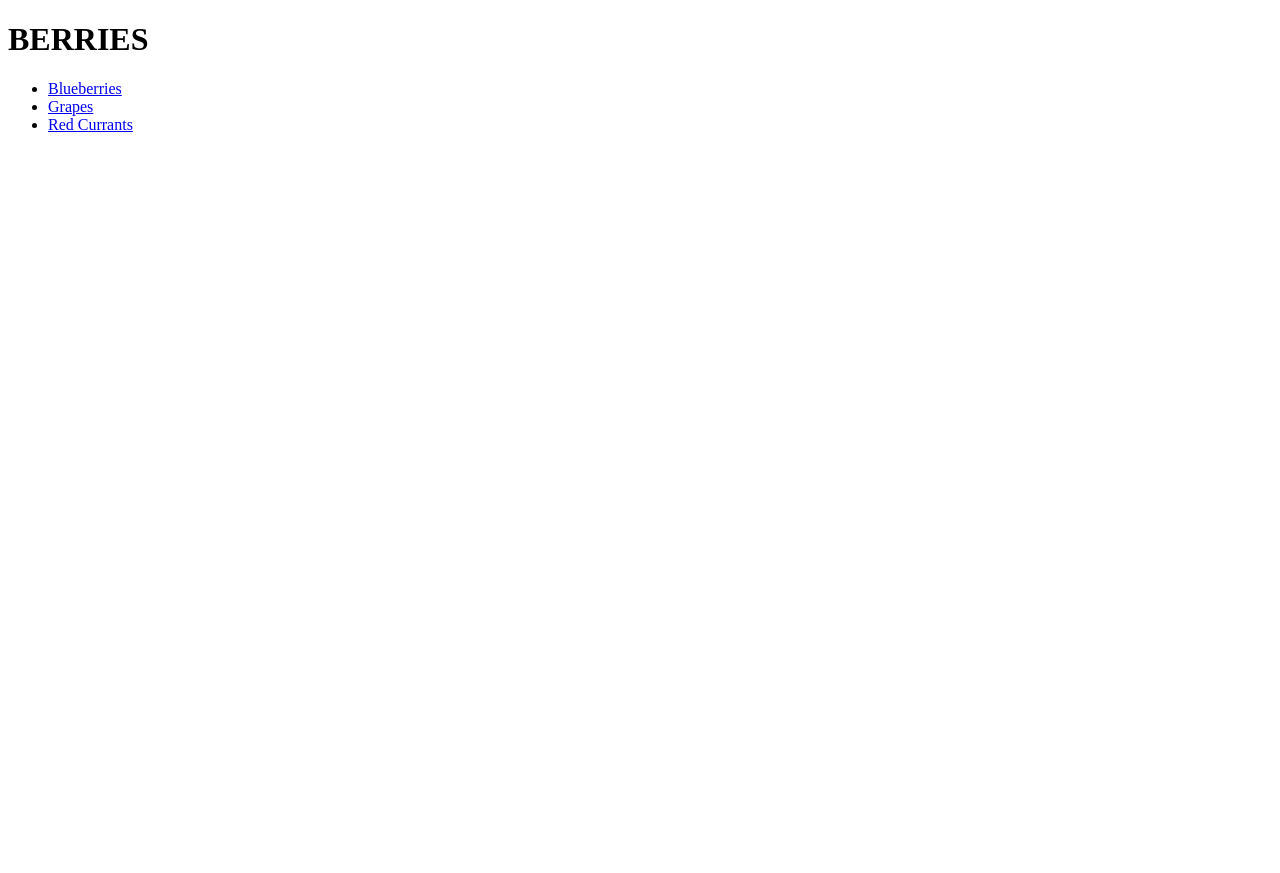
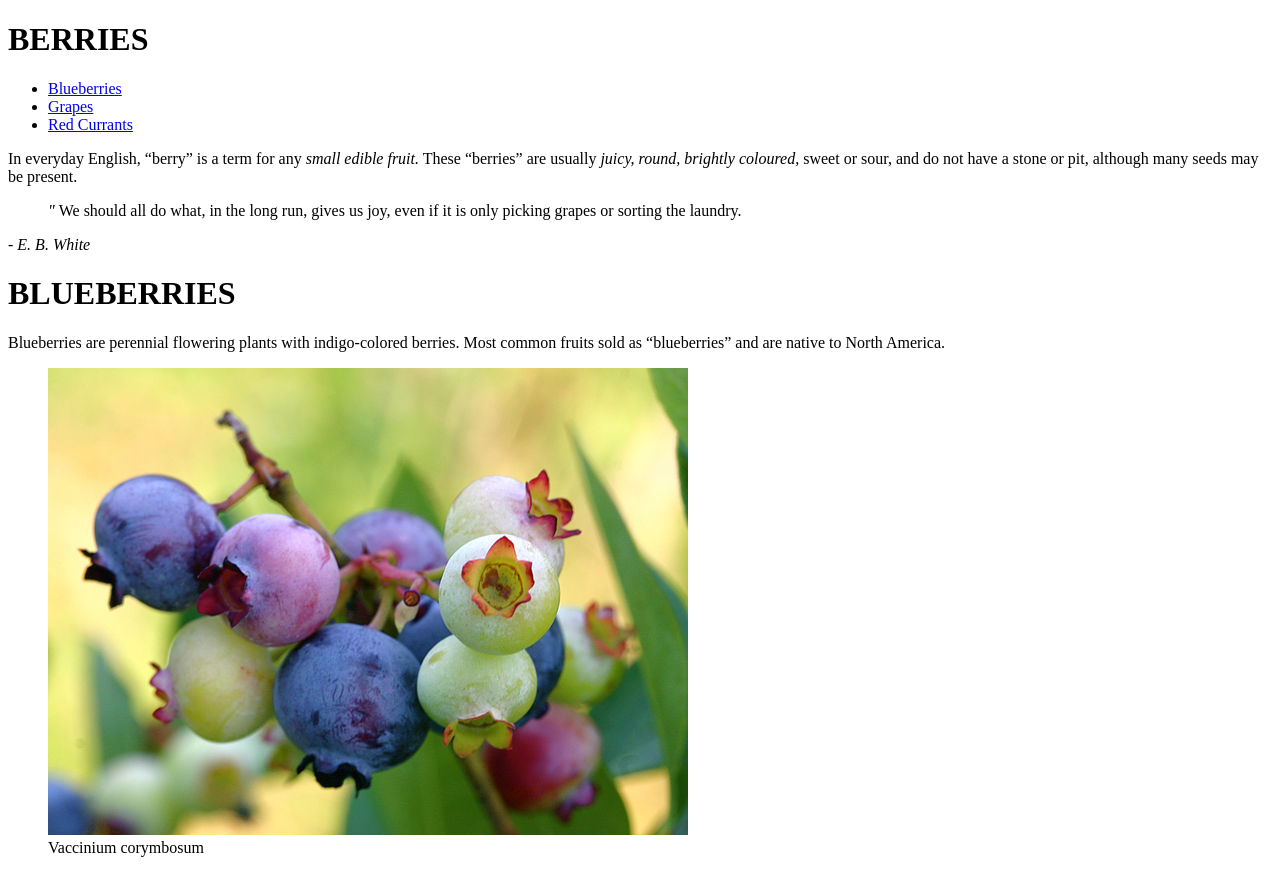
Before and after one commit to shannonhawn/project-1, a plain HTML site: page index.html in a window 1280 px wide. Before the commit the page ends 800 px from the top, so only its background shows below. Drawn offline with Linux system fonts and the light colour scheme.

Commit message:
Added image

```diff
--- a/index.html
+++ b/index.html
@@ -19,3 +19,20 @@
         <li><a href="#">Red Currants</a></li>
       </ul>
     </nav>
+
+    <p>
+      In everyday English, “berry” is a term for any <em>small edible fruit.</em> These “berries” are usually <em>juicy, round, brightly coloured,</em> sweet or sour, and do not have a stone or pit, although many seeds may be present.
+    </p>
+
+    <blockquote><em> " </em> We should all do what, in the long run, gives us joy, even if it is only picking grapes or sorting the laundry.</blockquote>
+     <cite> - E. B. White </cite>
+
+     <h1>BLUEBERRIES</h1>
+
+     <p>
+       Blueberries are perennial flowering plants with indigo-colored berries. Most common fruits sold as “blueberries” and are native to North America.
+     </p>
+
+     <figure><img src="images/blueberries.jpg" alt="Photo of Blueberries.">
+
+     <figcaption>Vaccinium corymbosum</figcaption></figure>
```
Also changed, not shown: images/blueberries.jpg (added), images/grapes.jpg (added), images/red-currants.jpg (added).
